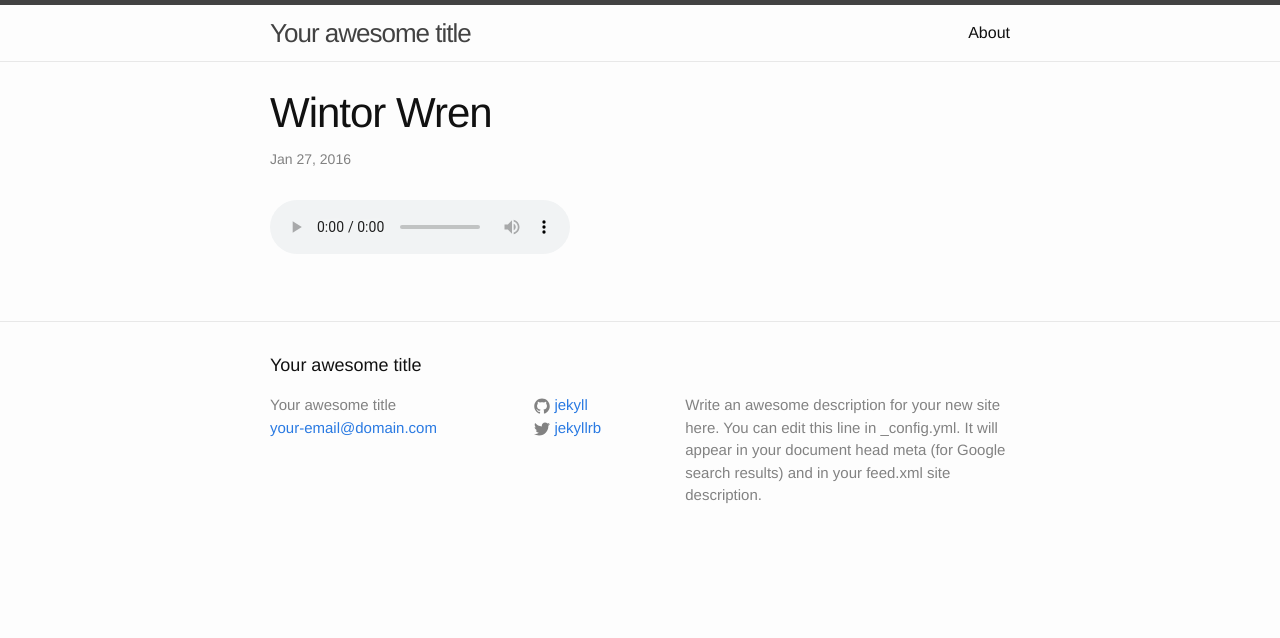
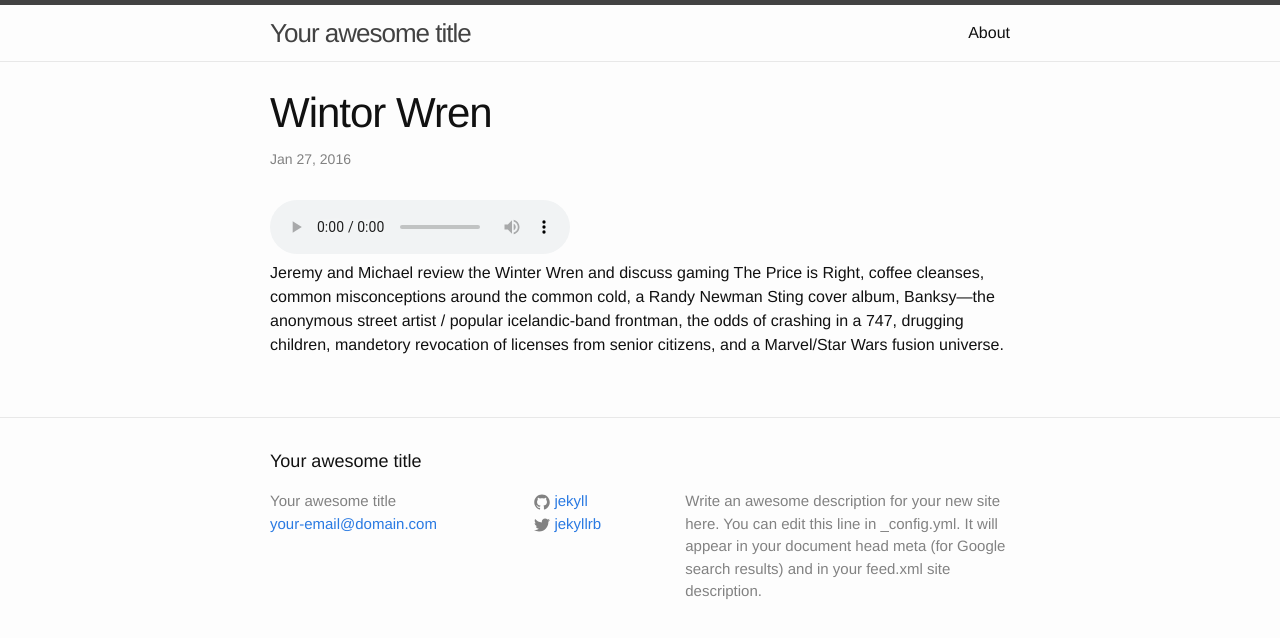
Before and after one commit to chantastic/birdcallreview.com, a Jekyll site: the page built from _posts/2016-02-01-winter-wren.markdown, in a window 1280 px wide. Shown: the top 638 px of the page. Built offline with Jekyll 4.4.1, drawn with Linux system fonts in a browser that asks for light colours.

Commit message:
posts: add working descriptions

```diff
--- a/_posts/2016-01-15-northern-cardinal.markdown
+++ b/_posts/2016-01-15-northern-cardinal.markdown
@@ -5,3 +5,5 @@ date:   2016-01-15 12:00:00 -0800
 mp3: "http://episodes.birdcallreview.com/BCR1.mp3"
 categories:
 ---
+
+Jeremy and Michael review the Northern Cardinal and discuss the diarhetic effect of coffee, travel-inflicted constipation, Sting, why people love Chic-fil-A, the woman in the Carlsbad Lagoon, dying do what you love, and hoveboards in 2015.
--- a/_posts/2016-01-27-willow-ptarmigan.markdown
+++ b/_posts/2016-01-27-willow-ptarmigan.markdown
@@ -5,3 +5,5 @@ date:   2016-01-27 12:00:00 -0800
 mp3: "http://episodes.birdcallreview.com/BCR2.mp3"
 categories:
 ---
+
+Jeremy and Michael review the Willow Ptarmigan and discuss Sting (again), coffee (again), judging and being judged in coffee shops, the losses and gains of hair in your 30s, Claim Jumper, fruitcake, meatloaf, spounges, asparagus pee, dictating your phon number, de facto traffic laws, and insurance nonsense.
--- a/_posts/2016-02-01-winter-wren.markdown
+++ b/_posts/2016-02-01-winter-wren.markdown
@@ -5,3 +5,5 @@ date:   2016-01-27 12:00:00 -0800
 mp3: "http://episodes.birdcallreview.com/BCR3.mp3"
 categories:
 ---
+
+Jeremy and Michael review the Winter Wren and discuss gaming The Price is Right, coffee cleanses, common misconceptions around the common cold, a Randy Newman Sting cover album, Banksy&mdash;the anonymous street artist / popular icelandic-band frontman, the odds of crashing in a 747, drugging children, mandetory revocation of licenses from senior citizens, and a Marvel/Star Wars fusion universe.
```
